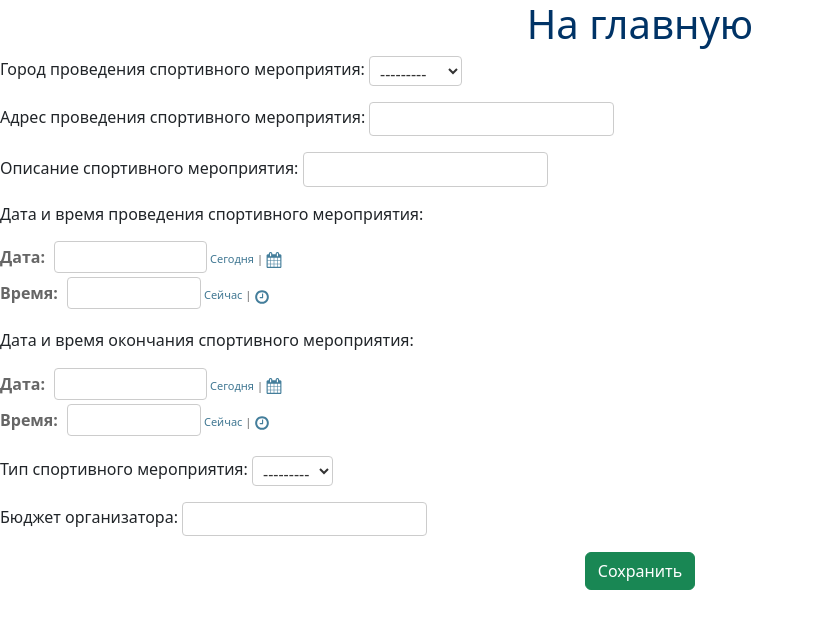
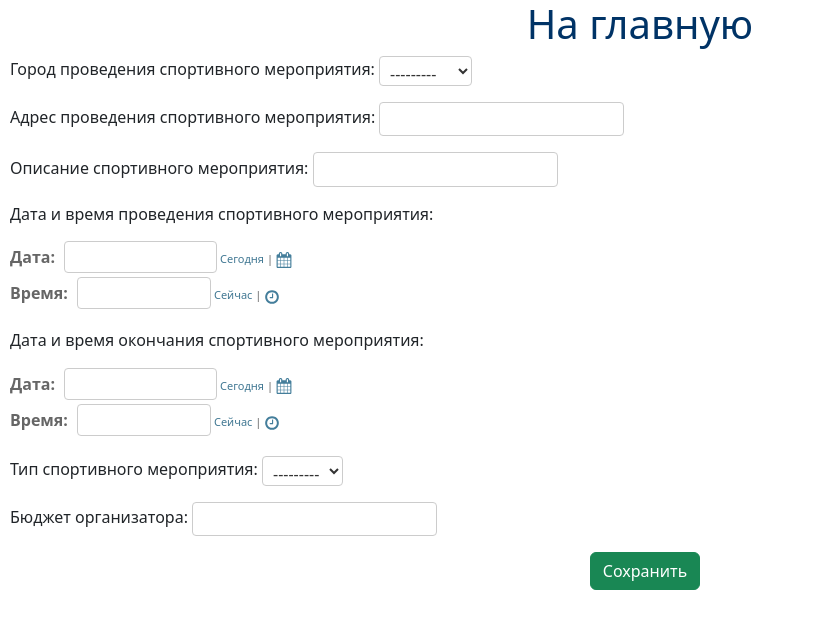
Before and after one commit to BogushevichAnton/Events, a Django app: page /add/ in a window 1280 px wide. Shown: the top 629 px of the page, without its empty margins (0-814 px from the left). Run offline with Django 4.2, Linux system fonts and the light colour scheme; data comes from the database, SQL or seed files in the repository.

Commit message:
eddit templates

```diff
--- a/sport_events/events/templates/events/events_form.html
+++ b/sport_events/events/templates/events/events_form.html
@@ -9,7 +9,7 @@
       integrity="sha384-QWTKZyjpPEjISv5WaRU9OFeRpok6YctnYmDr5pNlyT2bRjXh0JMhjY6hW+ALEwIH" crossorigin="anonymous">
 <a href="/" style="text-align: center; text-decoration: none;"><h1>На главную</h1></a>
 
-
+<div style="margin-left:10px;">
 <form method="post">{% csrf_token %}
     {{ form.media }}
     {{ form.as_p }}
@@ -17,3 +17,4 @@
     <button type="Сохранить" value="Сохранить" class="btn btn-success">Сохранить</button>
       </div>
 </form>
+    </div>
--- a/sport_events/events/templates/events/events_update_form.html
+++ b/sport_events/events/templates/events/events_update_form.html
@@ -9,7 +9,7 @@
       integrity="sha384-QWTKZyjpPEjISv5WaRU9OFeRpok6YctnYmDr5pNlyT2bRjXh0JMhjY6hW+ALEwIH" crossorigin="anonymous">
 <a href="/" style="text-align: center; text-decoration: none;"><h1>На главную</h1></a>
 
-
+<div style="margin-left:10px;">
 <form method="post">{% csrf_token %}
     {{ form.media }}
     {{ form.as_p }}
@@ -17,3 +17,4 @@
     <button type="Сохранить" value="Сохранить" class="btn btn-success">Сохранить изменения</button>
         </div>
 </form>
+</div>
```
